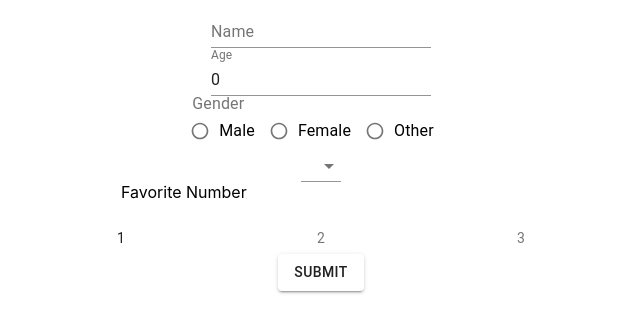
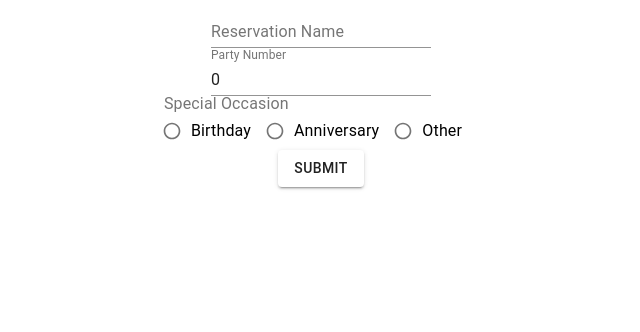
Before and after one commit to colemooney/crud2022, a React (Create React App) app: page / in a window 1280 px wide. Shown: the top 332 px of the page, without its empty margins (319-959 px from the left). Built offline with nearby package versions, Linux system fonts and the light colour scheme.

Commit message:
added front end customization

```diff
--- a/src/App.js
+++ b/src/App.js
@@ -24,12 +24,6 @@ const defaultValues = {
 function App() {
   const [formValues, setFormValues] = useState(defaultValues);
 
-  const handleSliderChange = (name) => (e, value) => {
-    setFormValues({
-      ...formValues,
-      [name]: value,
-    });
-  };
 
   const handleInputChange = (e) => {
     const { name, value } = e.target;
@@ -52,7 +46,7 @@ function App() {
           <TextField
             id="name-input"
             name="name"
-            label="Name"
+            label="Reservation Name"
             type="text"
             value={formValues.name}
             onChange={handleInputChange}
@@ -61,8 +55,8 @@ function App() {
         <Grid item>
           <TextField
             id="age-input"
-            name="age"
-            label="Age"
+            name="party"
+            label="Party Number"
             type="number"
             value={formValues.age}
             onChange={handleInputChange}
@@ -70,24 +64,24 @@ function App() {
         </Grid>
         <Grid item>
           <FormControl>
-            <FormLabel>Gender</FormLabel>
+            <FormLabel>Special Occasion</FormLabel>
             <RadioGroup
-              name="gender"
+              name="occasion"
               value={formValues.gender}
               onChange={handleInputChange}
               row
             >
               <FormControlLabel
-                key="male"
-                value="male"
+                key="birthday"
+                value="birthday"
                 control={<Radio size="small" />}
-                label="Male"
+                label="Birthday"
               />
               <FormControlLabel
-                key="female"
-                value="female"
+                key="anniversary"
+                value="anniversary"
                 control={<Radio size="small" />}
-                label="Female"
+                label="Anniversary"
               />
               <FormControlLabel
                 key="other"
@@ -99,51 +93,10 @@ function App() {
           </FormControl>
         </Grid>
         <Grid item>
-          <FormControl>
-            <Select
-              name="os"
-              value={formValues.os}
-              onChange={handleInputChange}
-            >
-              <MenuItem key="mac" value="mac">
-                Mac
-              </MenuItem>
-              <MenuItem key="windows" value="windows">
-                Windows
-              </MenuItem>
-              <MenuItem key="linux " value="linux">
-                Linux
-              </MenuItem>
-            </Select>
-          </FormControl>
+
         </Grid>
         <Grid item>
-          <div style={{ width: "400px" }}>
-            Favorite Number
-            <Slider
-              value={formValues.favoriteNumber}
-              onChange={handleSliderChange("favoriteNumber")}
-              defaultValue={1}
-              step={1}
-              min={1}
-              max={3}
-              marks={[
-                {
-                  value: 1,
-                  label: "1",
-                },
-                {
-                  value: 2,
-                  label: "2",
-                },
-                {
-                  value: 3,
-                  label: "3",
-                },
-              ]}
-              valueLabelDisplay="off"
-            />
-          </div>
+
         </Grid>
         <Button variant="contained" color="primary" type="submit">
           Submit
```
